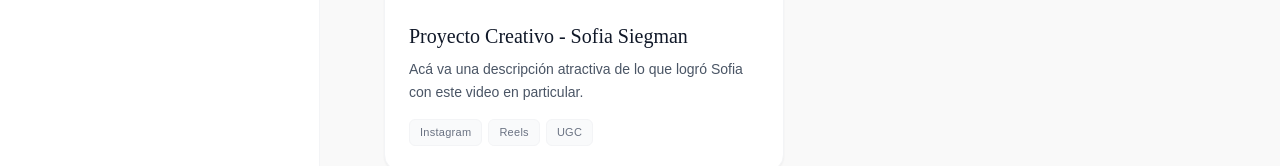
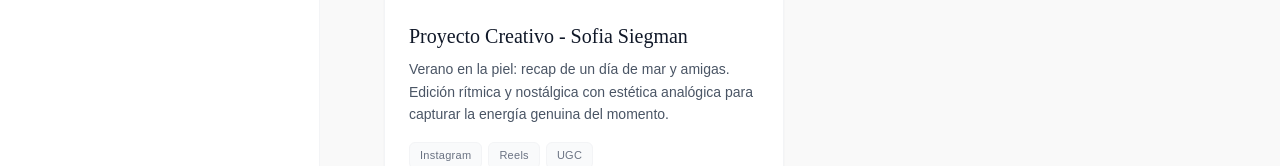
Before and after one commit to santiansaa/Pagina-web-Comunicadora, a React (Vite) app: page / in a window 1280 px wide. Shown: the part 529-695 px from the top of the page. Built offline with nearby package versions, Linux system fonts and the light colour scheme.

Commit message:
edite la descripcion del video

```diff
--- a/src/data/portfolioData.js
+++ b/src/data/portfolioData.js
@@ -18,7 +18,7 @@ export const projects = [
     id: 1,
     title: "Proyecto Creativo - Sofia Siegman", // Poné el título real del Reel
     category: "ugc", // O la categoría que corresponda
-    description: "Acá va una descripción atractiva de lo que logró Sofia con este video en particular.",
+    description: "Verano en la piel: recap de un día de mar y amigas. Edición rítmica y nostálgica con estética analógica para capturar la energía genuina del momento.",
 
     // ✅ EL LINK LIMPIO Y CONFIGURADO:
     videoUrl: "https://www.instagram.com/reel/DTjRopcjDij/embed",
```
